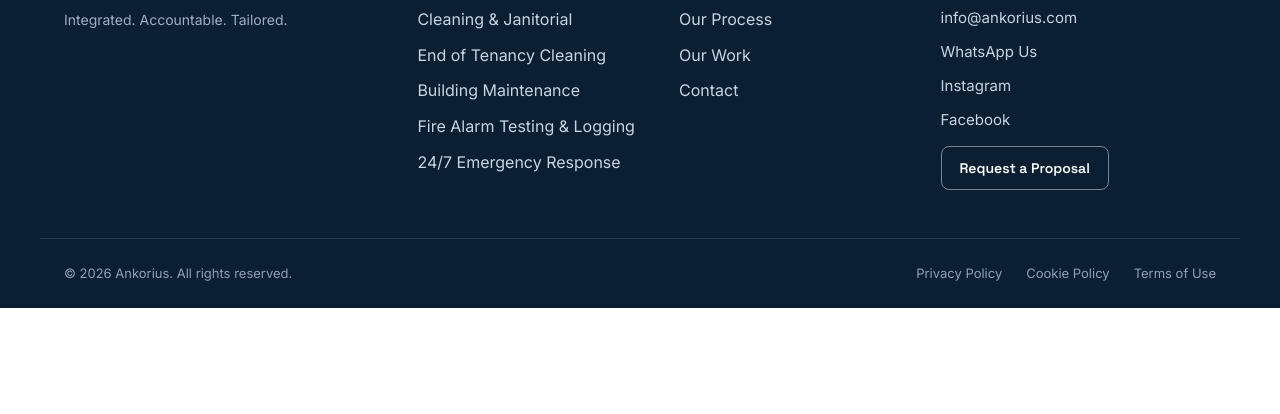
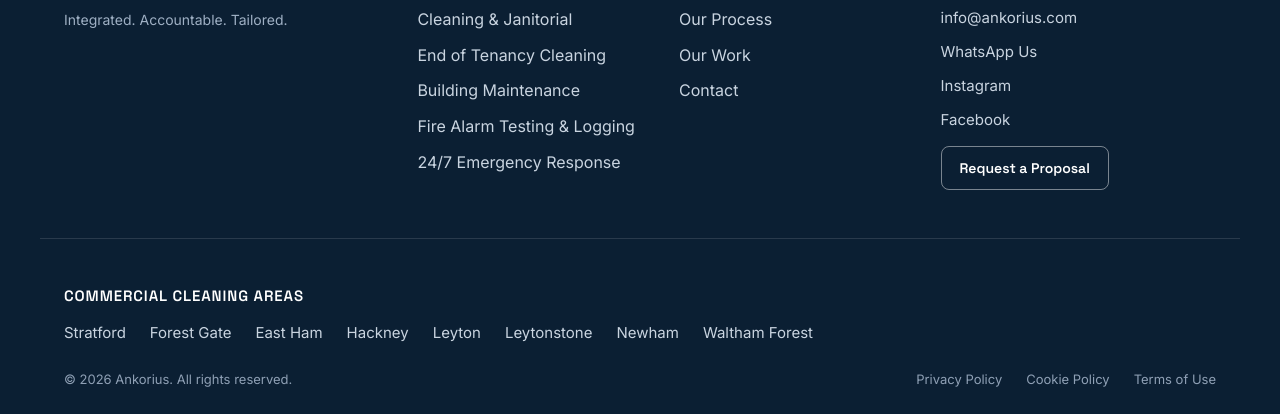
Before and after one commit to Ankorius/Ankorius-website, a plain HTML site: page index.html in a window 1280 px wide. Shown: the part 4601-5015 px from the top of the page. Before the commit the page ends 4909 px from the top, so only its background shows below. Drawn offline with Linux system fonts and the light colour scheme; animation ran at ten frames a second.

Commit message:
Add commercial cleaning area links to the homepage footer
Co-Authored-By: Claude Sonnet 5.5 <noreply@anthropic.com>

```diff
--- a/css/styles.css
+++ b/css/styles.css
@@ -723,7 +723,11 @@ h3 { font-size: 1.25rem; }
 .footer-nav a:hover { color: #fff; }
 .footer-contact { display: flex; flex-direction: column; align-items: flex-start; gap: 10px; font-size: 0.9375rem; }
 .footer-contact a:hover { color: #fff; }
-.footer-cta { margin-top: 4px; }.footer-bottom {
+.footer-cta { margin-top: 4px; }
+.footer-areas { margin-top: var(--space-5); font-size: 0.9375rem; }
+.footer-area-links { display: flex; flex-wrap: wrap; gap: 10px 24px; }
+.footer-area-links a:hover { color: #fff; }
+.footer-bottom {
   padding-top: var(--space-3); font-size: 0.8125rem; color: #8FA0B5;
   display: flex; flex-wrap: wrap; justify-content: space-between; gap: var(--space-2);
 }
--- a/index.html
+++ b/index.html
@@ -720,6 +720,19 @@
       </div>
     </div>
   </div>
+  <div class="container footer-areas">
+    <h4 class="footer-heading">Commercial cleaning areas</h4>
+    <nav class="footer-area-links" aria-label="Areas we cover">
+      <a href="commercial-cleaning-stratford.html">Stratford</a>
+      <a href="commercial-cleaning-forest-gate.html">Forest Gate</a>
+      <a href="commercial-cleaning-east-ham.html">East Ham</a>
+      <a href="commercial-cleaning-hackney.html">Hackney</a>
+      <a href="commercial-cleaning-leyton.html">Leyton</a>
+      <a href="commercial-cleaning-leytonstone.html">Leytonstone</a>
+      <a href="commercial-cleaning-newham.html">Newham</a>
+      <a href="commercial-cleaning-waltham-forest.html">Waltham Forest</a>
+    </nav>
+  </div>
   <div class="container footer-bottom">
     <p>&copy; <span id="year"></span> Ankorius. All rights reserved.</p>
     <nav class="footer-legal" aria-label="Legal">
```
